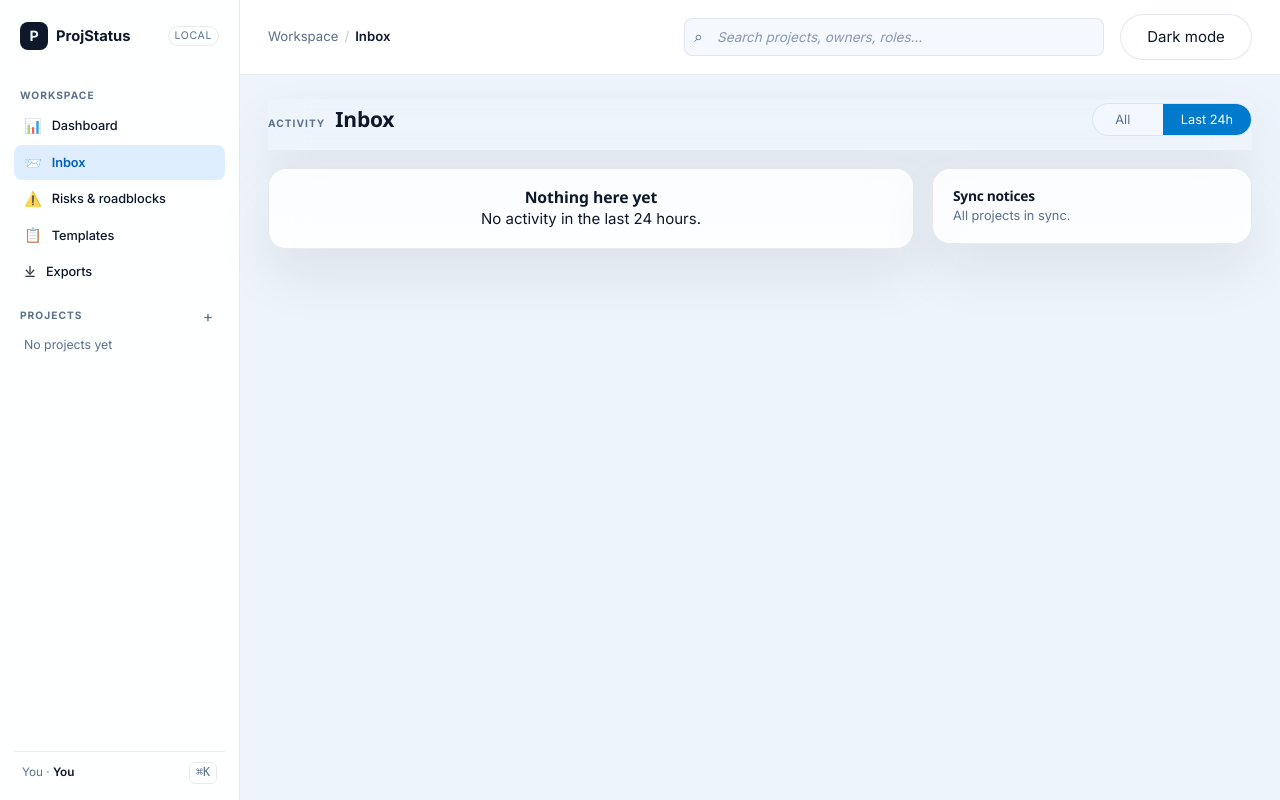
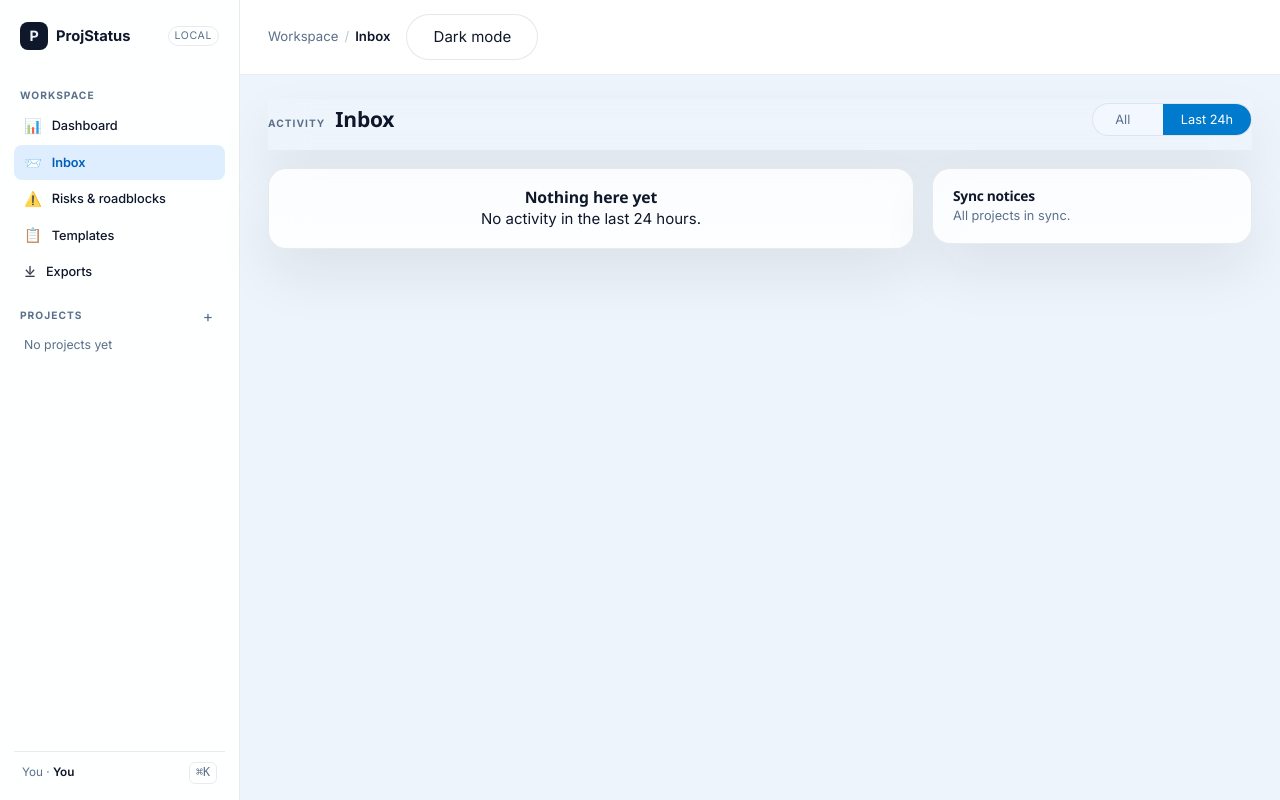
Before and after one commit to jav201/ProjStatus, a FastAPI app: page /inbox?filter=last_24h in a window 1280 px wide. Run offline with FastAPI, Linux system fonts and the light colour scheme; some libraries are stand-ins or nearby versions.

Commit message:
Remove the global header search (#14)
The header search was redundant with the dashboard's live-filter input
and behaved differently — Enter-only versus on-input. Earlier work
de-promised it (autocomplete=off in PR #8, ⌘K hint removed in PR #9).
Now it goes entirely.

The dashboard search remains the canonical search affordance: scoped
to the page that owns the project list, filters as you type, and still
honors ?search= URLs from any source. The dashboard route is
untouched, so any bookmark using ?search=foo continues to work.

Removes:
- The <form class="global-search"> block from base.html
- The .global-search rule (lines 451-480 of styles.redesign.css)
- Two responsive overrides at line 524 and 528 that adjusted the
  global search at narrow viewports

Co-authored-by: Claude Opus 4.7 (1M context) <noreply@anthropic.com>

```diff
--- a/app/static/styles.redesign.css
+++ b/app/static/styles.redesign.css
@@ -448,37 +448,6 @@ h3 { font-size: 0.92rem; line-height: 1.35; }
 .crumb-current { color: var(--ink); font-weight: 600; }
 .crumb-sep { opacity: 0.4; }
 
-.global-search {
-  margin-left: auto;
-  position: relative;
-  width: min(420px, 36vw);
-}
-.global-search input {
-  width: 100%;
-  background: var(--surface-muted);
-  border: 1px solid var(--line);
-  border-radius: 8px;
-  padding: 8px 12px 8px 32px;
-  color: var(--ink);
-  font: inherit;
-  font-size: 0.9rem;
-}
-.global-search input:focus {
-  outline: none;
-  border-color: var(--accent);
-  background: var(--surface);
-}
-.global-search::before {
-  content: "⌕";
-  position: absolute;
-  left: 10px;
-  top: 50%;
-  transform: translateY(-50%);
-  color: var(--muted);
-  font-size: 1.05rem;
-  pointer-events: none;
-}
-
 .content-shell {
   display: flex !important;
   flex-direction: column;
@@ -521,11 +490,6 @@ h3 { font-size: 0.92rem; line-height: 1.35; }
   .sidebar.is-open { transform: translateX(0); }
   .sidebar-toggle { display: inline-flex; align-items: center; justify-content: center; }
   .app-topbar { padding-left: 64px; }
-  .global-search { width: 38vw; }
-}
-
-@media (max-width: 720px) {
-  .global-search { display: none; }
 }
 
 /* =====================================================================
--- a/app/templates/base.html
+++ b/app/templates/base.html
@@ -86,9 +86,6 @@
             {% if not loop.last %}<span class="crumb-sep">/</span>{% endif %}
           {% endfor %}
         </nav>
-        <form class="global-search" method="get" action="{{ request.url_for('dashboard') }}" role="search">
-          <input type="search" name="search" placeholder="Search projects, owners, roles…" value="{{ request.query_params.get('search', '') }}" autocomplete="off">
-        </form>
         <button class="button button-subtle theme-toggle" type="button" data-theme-toggle aria-label="Toggle dark mode">
           <span data-theme-label>Dark mode</span>
         </button>
```
